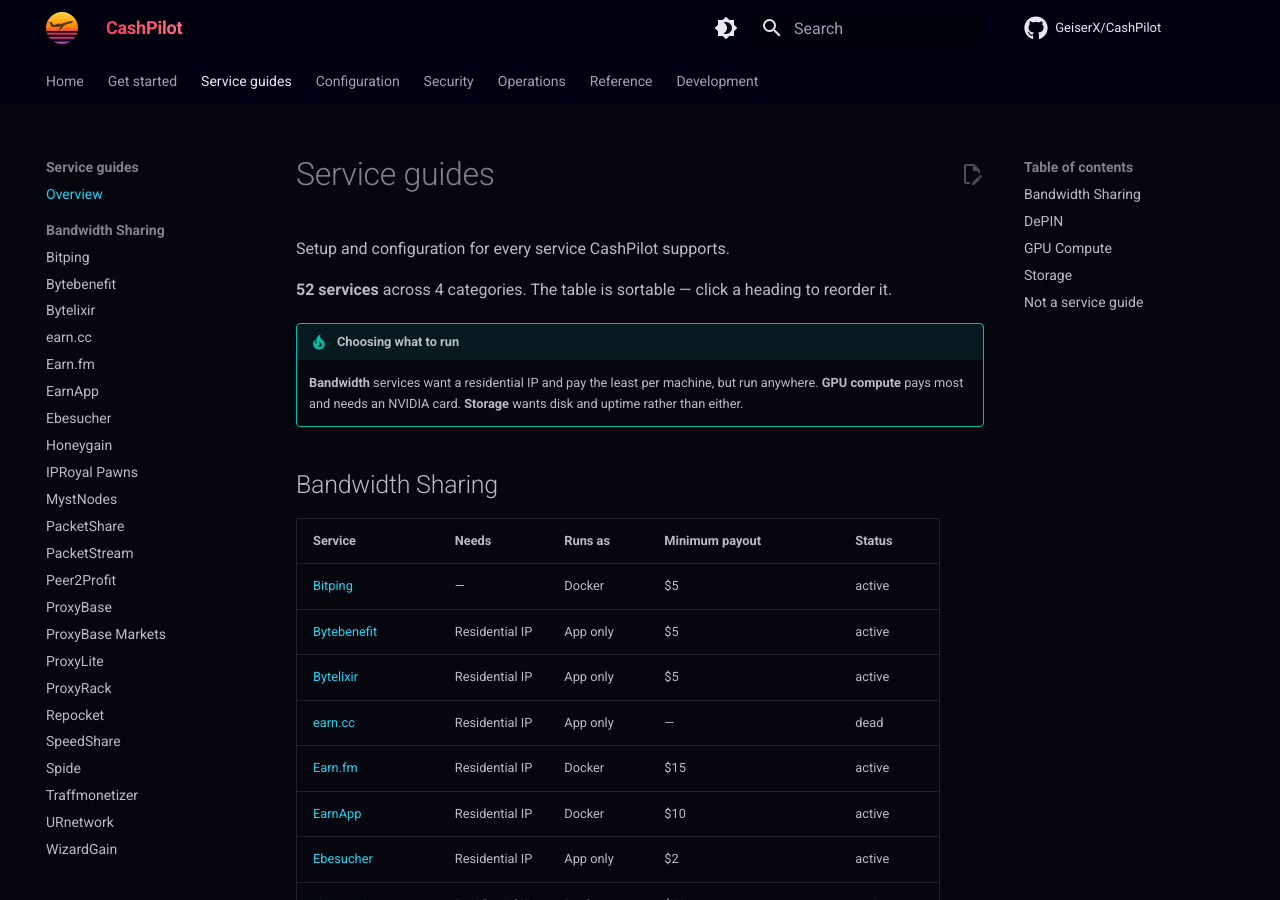
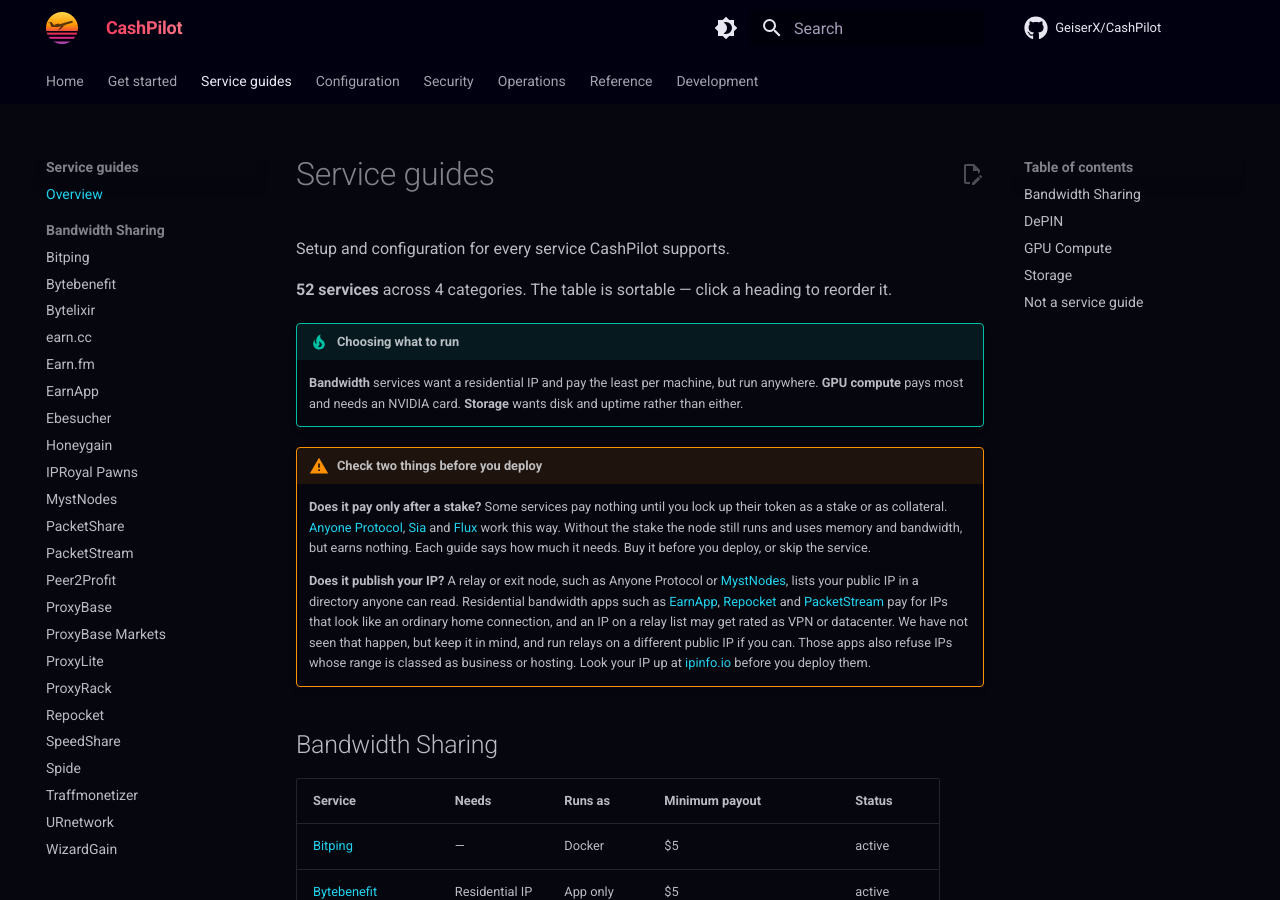
Before and after one commit to GeiserX/CashPilot, an MkDocs documentation site: the page built from docs/guides/index.md, in a window 1280 px wide and 900 px high. Built offline with MkDocs 1.6.1 and Material for MkDocs 9.7.7, drawn with Linux system fonts in a browser that asks for light colours; comment, search, counter and statistics services are not loaded.

Commit message:
docs: warn that some services pay only after a stake, and relays publish your IP (#496)
* docs: warn before deploying services that need a stake or publish your IP

An Anyone relay earns nothing until 100 ANYONE is locked for it for 180 days,
and its public relay listing can make residential bandwidth apps rate the IP
as VPN or datacenter. Nothing told users this before they deployed.

* docs: say the relay-list IP effect is possible, not seen, and point to ipinfo

* fix(catalog): pin the Anyone image in image:, the tag: key was never read

```diff
--- a/docs/guides/index.md
+++ b/docs/guides/index.md
@@ -11,6 +11,26 @@
     **Bandwidth** services want a residential IP and pay the least per
     machine, but run anywhere. **GPU compute** pays most and needs an
     NVIDIA card. **Storage** wants disk and uptime rather than either.
+
+!!! warning "Check two things before you deploy"
+
+    **Does it pay only after a stake?** Some services pay nothing until you
+    lock up their token as a stake or as collateral. [Anyone Protocol](anyone-protocol.md),
+    [Sia](sia-hostd.md) and [Flux](flux.md) work this way. Without the stake
+    the node still runs and uses memory and bandwidth, but earns nothing.
+    Each guide says how much it needs. Buy it before you deploy, or skip
+    the service.
+
+    **Does it publish your IP?** A relay or exit node, such as Anyone
+    Protocol or [MystNodes](mysterium.md), lists your public IP in a
+    directory anyone can read. Residential bandwidth apps such as
+    [EarnApp](earnapp.md), [Repocket](repocket.md) and
+    [PacketStream](packetstream.md) pay for IPs that look like an ordinary
+    home connection, and an IP on a relay list may get rated as VPN or
+    datacenter. We have not seen that happen, but keep it in mind, and
+    run relays on a different public IP if you can. Those apps also refuse
+    IPs whose range is classed as business or hosting. Look your IP up at
+    [ipinfo.io](https://ipinfo.io) before you deploy them.
 
 ## Bandwidth Sharing
 
```
Also changed, not shown: docs/getting-started.md (+2 -0 lines), docs/guides/anyone-protocol.md (+10 -1 lines), 2 other files.
